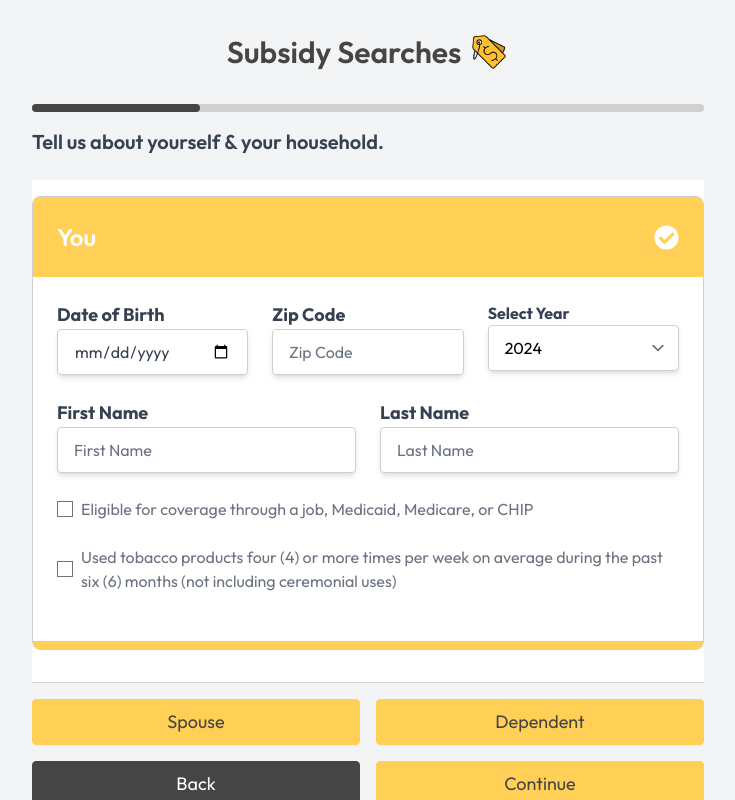
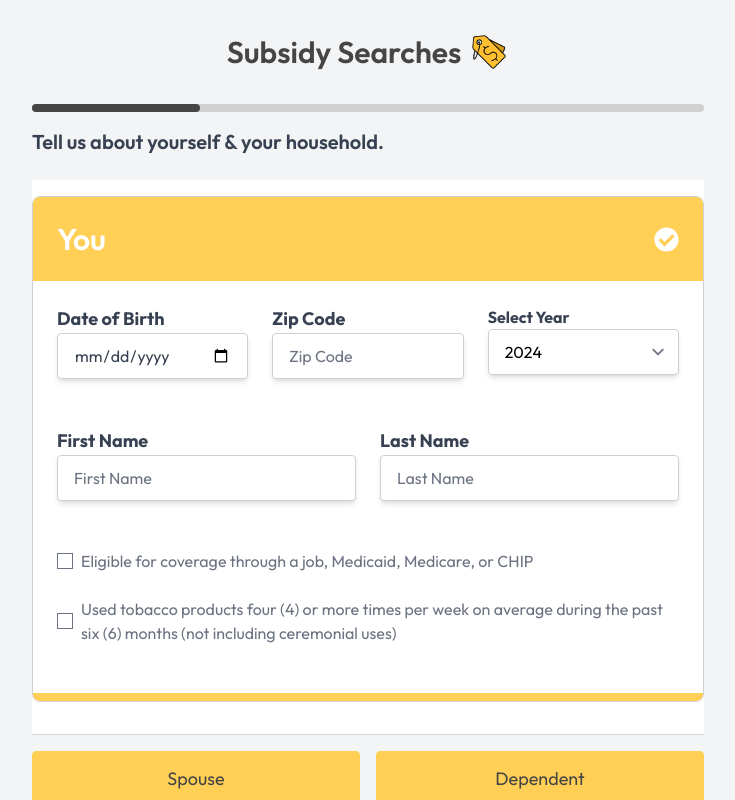
Before and after one commit to devhuzaifa98/subsidy-searches-clone, a React (Create React App) app in the folder client/: page /form in a window 1280 px wide. Shown: the whole page, without its empty margins (272-1007 px from the left). Built offline with nearby package versions, Linux system fonts and the light colour scheme.

Commit message:
form design fixes

```diff
--- a/client/src/components/form/StepWrapper.js
+++ b/client/src/components/form/StepWrapper.js
@@ -17,7 +17,7 @@ const StepWrapper = ({
             className={`mb-8 mt-4 overflow-hidden ${rounded ? 'rounded-lg' : ''} border border-light bg-white ${dependent ? 'p-4' : ''}`}
         >
             <div className="flex items-center justify-between bg-primary p-6">
-                <h2 className="text-xl md:text-2xl font-semibold text-white">{title}</h2>
+                <h2 className="text-xl md:text-3xl font-semibold text-white">{title}</h2>
                 {removable ? (
                     <ImCross
                         onClick={onRemove}
--- a/client/src/components/form/Steps/Details.js
+++ b/client/src/components/form/Steps/Details.js
@@ -19,7 +19,7 @@ const Details = ({ title }) => {
             <div className="overflow-hidden border-b border-gray-300 bg-white">
                 <StepWrapper title={title}>
                     <div>
-                        <div className="flex space-x-6 wrap">
+                        <div className="flex space-x-6 wrap md:mb-6">
                             <TextField
                                 label={'Date of Birth'}
                                 id={'details.dob'}
@@ -42,7 +42,7 @@ const Details = ({ title }) => {
                                 />
                             </div>
                         </div>
-                        <div className="flex space-x-6">
+                        <div className="flex md:mb-6 space-x-6">
                             <TextField
                                 label={'First Name'}
                                 id={'details.first_name'}
@@ -97,7 +97,7 @@ const Details = ({ title }) => {
                     maxDate={maxDate}
                 />
             ))}
-            <div className="mx-auto mt-4 flex w-full max-w-2xl justify-between space-x-4">
+            <div className="mx-auto mt-4 flex w-full h-14 max-w-2xl justify-between space-x-4">
                 <PrimaryButton
                     text={'Spouse'}
                     classNames="w-[50%]"
--- a/client/src/components/form/Steps/SSN.js
+++ b/client/src/components/form/Steps/SSN.js
@@ -13,6 +13,7 @@ const SSN = ({ title }) => {
                 pattern={'^\\d{3}-\\d{2}-\\d{4}$'}
                 format={'###-##-####'}
                 minLength={10}
+                innerClasses={'mb-2'}
             />
             {(data?.dependents || []).map((dependent, index) => (
                 <DependentSSN
--- a/client/src/pages/form/index.js
+++ b/client/src/pages/form/index.js
@@ -45,7 +45,7 @@ const Form = () => {
                     title={STEPS[currentStep].subtitle}
                 />
                 <StepComponent title={STEPS[currentStep].title} />
-                <div className="mx-auto mt-4 flex w-full max-w-2xl justify-between space-x-4">
+                <div className="mx-auto mt-4 h-14 flex w-full max-w-2xl justify-between space-x-4">
                     <SecondaryButton
                         text={'Back'}
                         classNames="w-[50%]"
```
